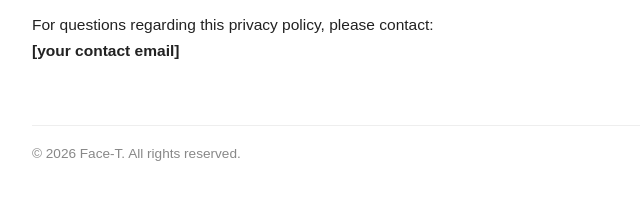
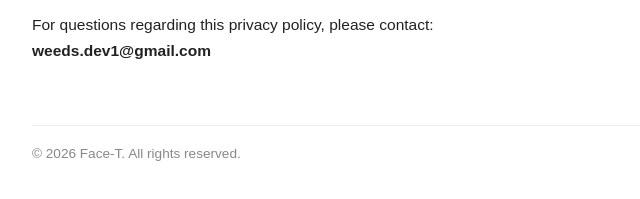
Before and after one commit to weedsdev1/facet-be, a plain HTML site: page index.html in a window 1280 px wide. Shown: the part 1186-1385 px from the top of the page, 228-868 px from the left. Drawn offline with Linux system fonts and the light colour scheme.

Commit message:
modify email

```diff
--- a/index.html
+++ b/index.html
@@ -65,7 +65,7 @@
   <h2>7. Contact</h2>
   <p>
     For questions regarding this privacy policy, please contact:<br/>
-    <strong>[your contact email]</strong>
+    <strong>weeds.dev1@gmail.com</strong>
   </p>
 
   <footer>
```
